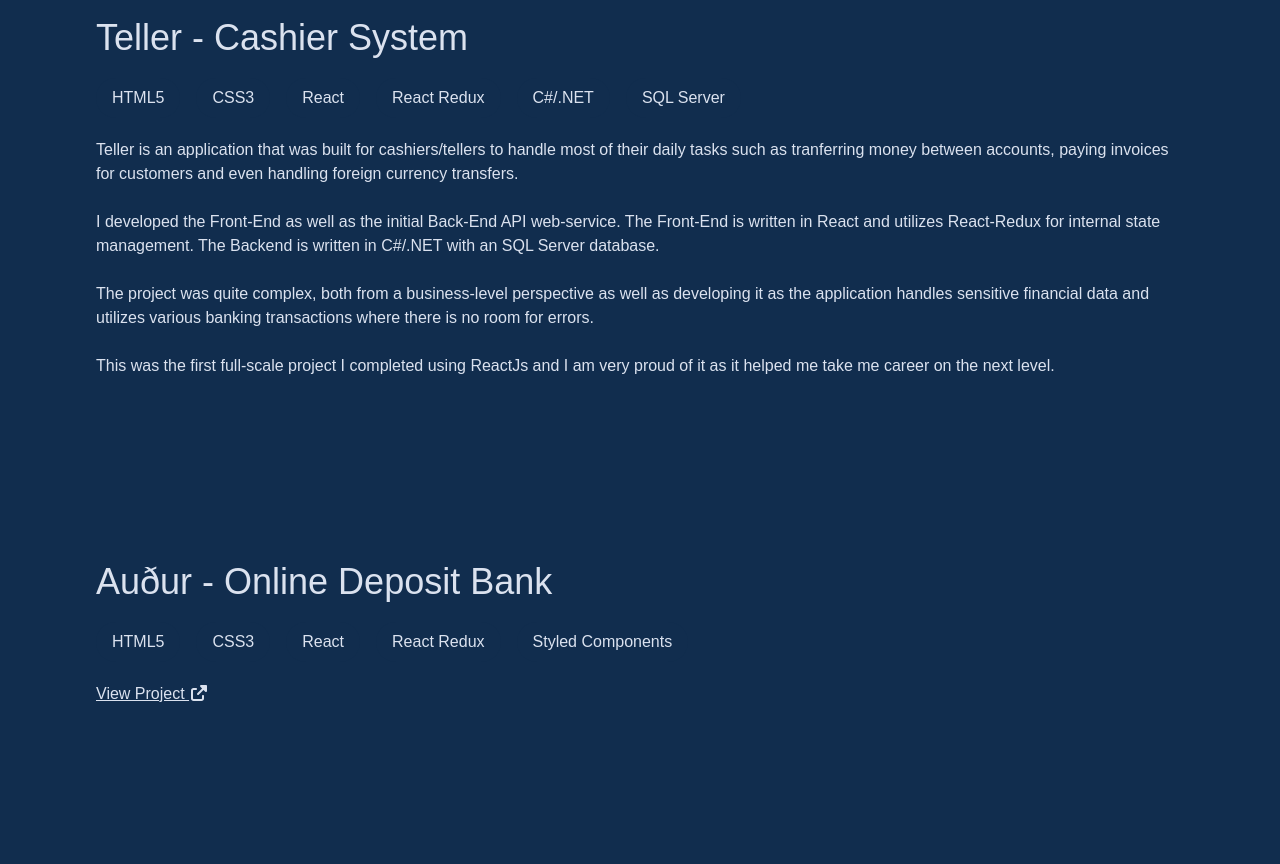
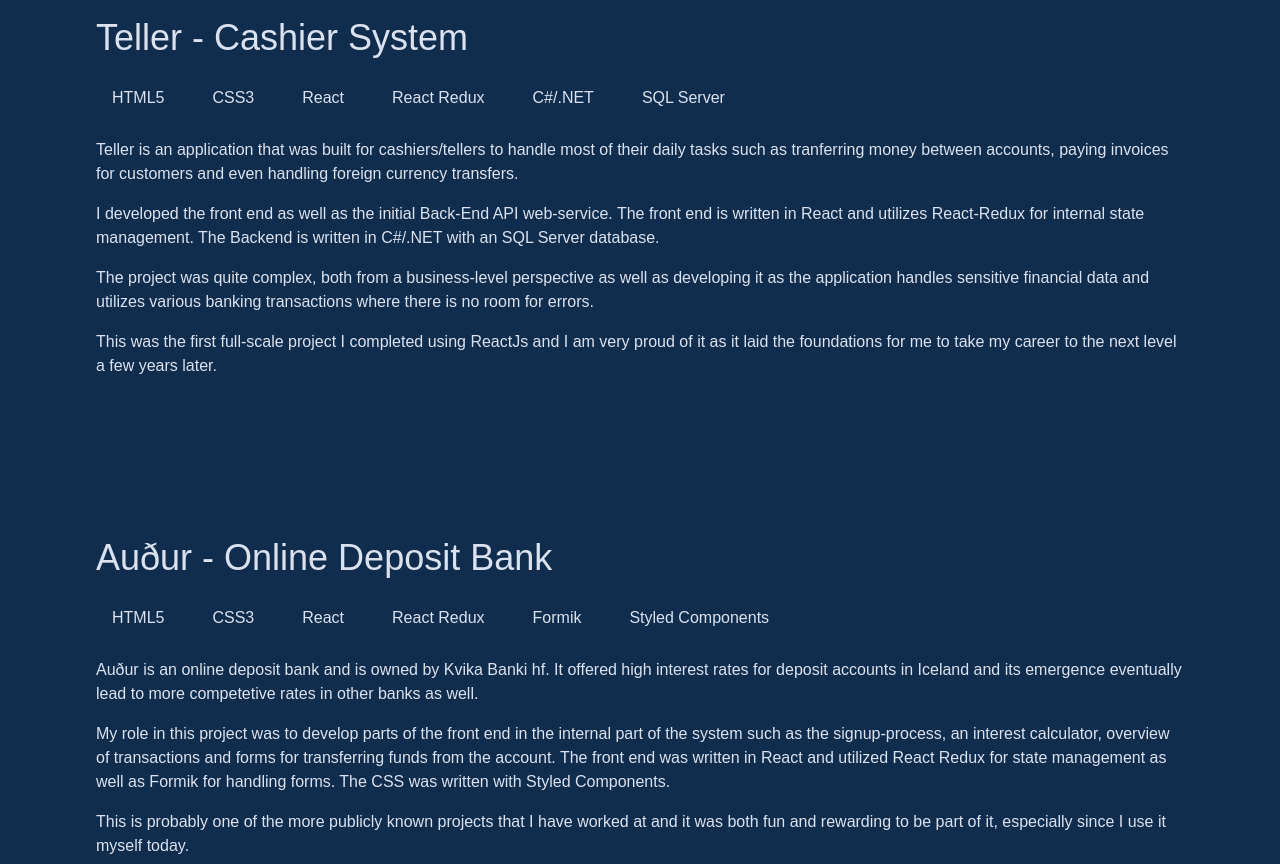
Before and after one commit to eseinn/portfolio, a Next.js app in the folder my-portfolio/: page / in a window 1280 px wide. Shown: the part 1920-2784 px from the top of the page. Built offline with nearby package versions, Linux system fonts and the light colour scheme.

Commit message:
add Project description about Auður and list rest of projects

```diff
--- a/my-portfolio/app/Components.tsx
+++ b/my-portfolio/app/Components.tsx
@@ -1,13 +1,26 @@
-import type { PropsWithChildren } from 'react';
+import type { PropsWithChildren } from "react";
+import { Element } from "react-scroll";
 
 export const H1 = ({ children }: PropsWithChildren) => (
-  <h1 className='sm:text-6xl text-center text-3xl mb-10 mt-4 font-semibold'>
+  <h1 className="sm:text-6xl text-center text-3xl mb-10 mt-4 font-semibold">
     {children}
   </h1>
 );
 
 export const H2 = ({ children }: PropsWithChildren) => (
-  <h2 className='sm:text-5xl text-2xl mt-4 mb-10 text-center font-semibold'>
+  <h2 className="sm:text-5xl text-2xl mt-4 mb-10 text-center font-semibold">
     {children}
   </h2>
 );
+
+export const Section = ({
+  children,
+  id,
+}: PropsWithChildren<{ id: string }>) => (
+  <Element
+    className="min-h-screen p-4 sm:pt-[57px] pt-10 sm:content-center content-start"
+    name={id}
+  >
+    {children}
+  </Element>
+);
--- a/my-portfolio/app/Sections/Projects.tsx
+++ b/my-portfolio/app/Sections/Projects.tsx
@@ -1,8 +1,12 @@
-import { H2 } from '@/app/Components';
-import { faUpRightFromSquare } from '@fortawesome/free-solid-svg-icons';
-import { FontAwesomeIcon } from '@fortawesome/react-fontawesome';
-import Image from 'next/image';
-import type { ReactNode } from 'react';
+import { H2 } from "@/app/Components";
+import { faUpRightFromSquare } from "@fortawesome/free-solid-svg-icons";
+import { FontAwesomeIcon } from "@fortawesome/react-fontawesome";
+import Image from "next/image";
+import type { PropsWithChildren, ReactNode } from "react";
+
+const Description = ({ children }: PropsWithChildren) => (
+  <div className="gap-4 flex flex-col">{children}</div>
+);
 
 const Project = ({
   name,
@@ -18,12 +22,12 @@
   image?: string;
 }) => {
   return (
-    <div className='flex my-40 rounded-xl'>
-      <div className='space-y-5'>
-        <div className='text-4xl'>{name}</div>
-        <div className='flex flex-wrap gap-4'>
+    <div className="flex my-40 rounded-xl">
+      <div className="space-y-5">
+        <div className="text-4xl">{name}</div>
+        <div className="flex flex-wrap gap-4">
           {technologies.map((tech, key) => (
-            <div className='bg-[#112D4E] px-4 py-2 rounded-full' key={key}>
+            <div className="bg-[#112D4E] px-4 py-2 rounded-full" key={key}>
               {tech}
             </div>
           ))}
@@ -31,7 +35,7 @@
         <div>{description}</div>
         {link && (
           <div>
-            <a className='underline' target='_blank' href={link}>
+            <a className="underline" target="_blank" href={link}>
               View Project <FontAwesomeIcon icon={faUpRightFromSquare} />
             </a>
           </div>
@@ -51,72 +55,128 @@
     <>
       <H2>Projects</H2>
       <Project
-        name='Teller - Cashier System'
+        name="Teller - Cashier System"
         technologies={[
-          'HTML5',
-          'CSS3',
-          'React',
-          'React Redux',
-          'C#/.NET',
-          'SQL Server',
+          "HTML5",
+          "CSS3",
+          "React",
+          "React Redux",
+          "C#/.NET",
+          "SQL Server",
         ]}
         description={
-          <>
+          <Description>
             <p>
               Teller is an application that was built for cashiers/tellers to
               handle most of their daily tasks such as tranferring money between
               accounts, paying invoices for customers and even handling foreign
               currency transfers.
             </p>
-            <br />
             <p>
-              I developed the Front-End as well as the initial Back-End API
-              web-service. The Front-End is written in React and utilizes
+              I developed the front end as well as the initial Back-End API
+              web-service. The front end is written in React and utilizes
               React-Redux for internal state management. The Backend is written
               in C#/.NET with an SQL Server database.
             </p>
-            <br />
             <p>
               The project was quite complex, both from a business-level
               perspective as well as developing it as the application handles
               sensitive financial data and utilizes various banking transactions
               where there is no room for errors.
             </p>
-            <br />
 
             <p>
               This was the first full-scale project I completed using ReactJs
-              and I am very proud of it as it helped me take me career on the
-              next level.
+              and I am very proud of it as it laid the foundations for me to
+              take my career to the next level a few years later.
             </p>
-            <br />
-          </>
+          </Description>
         }
       />
       <Project
-        name='Auður - Online Deposit Bank'
+        name="Auður - Online Deposit Bank"
         technologies={[
-          'HTML5',
-          'CSS3',
-          'React',
-          'React Redux',
-          'Styled Components',
+          "HTML5",
+          "CSS3",
+          "React",
+          "React Redux",
+          "Formik",
+          "Styled Components",
         ]}
-        description={<></>}
-        link='https://audur.is'
+        description={
+          <Description>
+            <p>
+              Auður is an online deposit bank and is owned by Kvika Banki hf. It
+              offered high interest rates for deposit accounts in Iceland and
+              its emergence eventually lead to more competetive rates in other
+              banks as well.
+            </p>
+            <p>
+              My role in this project was to develop parts of the front end in
+              the internal part of the system such as the signup-process, an
+              interest calculator, overview of transactions and forms for
+              transferring funds from the account. The front end was written in
+              React and utilized React Redux for state management as well as
+              Formik for handling forms. The CSS was written with Styled
+              Components.
+            </p>
+            <p>
+              This is probably one of the more publicly known projects that I
+              have worked at and it was both fun and rewarding to be part of it,
+              especially since I use it myself today.
+            </p>
+            <p>
+              <b>
+                Note: The initial version that I worked on is not part of the
+                current live version of the web but the functionality and UI is
+                very similar.
+              </b>
+            </p>
+          </Description>
+        }
+        link="https://audur.is"
       />
       <Project
-        name='Össur web'
-        technologies={[]}
-        description=''
-        link='https://ossur.com'
-      />{' '}
+        name="Össur web"
+        technologies={[
+          "React",
+          "Next.js",
+          "TypeScript",
+          "Styled Components",
+          "Node.js",
+          "Bitbucket",
+        ]}
+        description=""
+        link="https://ossur.com"
+      />
       <Project
-        name='Össur web'
-        technologies={[]}
-        description=''
-        link='https://ossur.com'
-      />{' '}
+        name="Alfreð web"
+        technologies={[
+          "React",
+          "Next.js",
+          "TypeScript",
+          "Tailwind CSS",
+          "Node.js",
+          "GCP",
+          "Vercel",
+          "Sequel Ace",
+        ]}
+        description=""
+        link="https://alfred.is"
+      />
+      <Project
+        name="Veiðitorg web"
+        technologies={[
+          "React",
+          "SCSS",
+          "Node.js",
+          "Heroku",
+          "MongoDB",
+          "Cloudflare",
+        ]}
+        description=""
+        link="https://veiditorg.is"
+      />
     </>
   );
 };
--- a/my-portfolio/app/Sections/Section.tsx
+++ b/my-portfolio/app/Sections/Section.tsx
@@ -1,33 +1,23 @@
-'use client';
-import { PropsWithChildren } from 'react';
-import { Element } from 'react-scroll';
-import About from './About';
-import Contact from './Contact';
-import Hero from './Hero';
-import Projects from './Projects';
-
-const Section = ({ children, id }: PropsWithChildren<{ id: string }>) => (
-  <Element
-    className='min-h-screen p-4 sm:pt-[57px] pt-10 sm:content-center content-start'
-    name={id}
-  >
-    {children}
-  </Element>
-);
+"use client";
+import { Section } from "../Components";
+import About from "./About";
+import Contact from "./Contact";
+import Hero from "./Hero";
+import Projects from "./Projects";
 
 const Sections = () => {
   return (
     <div>
-      <Section id='home'>
+      <Section id="home">
         <Hero />
       </Section>
-      <Section id='about'>
+      <Section id="about">
         <About />
       </Section>
-      <Section id='projects'>
+      <Section id="projects">
         <Projects />
       </Section>
-      <Section id='contact'>
+      <Section id="contact">
         <Contact />
       </Section>
     </div>
```
Also changed, not shown: my-portfolio/app/Sections/Hero.tsx (+20 -20 lines).
